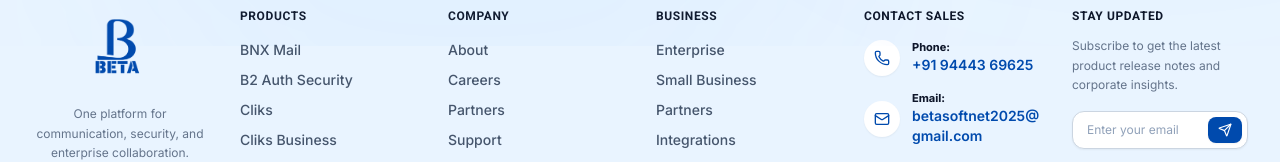
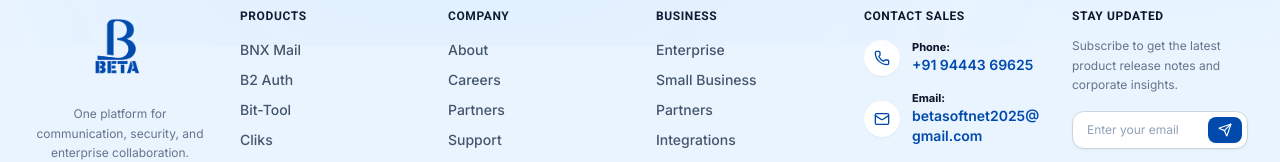
Before and after one commit to betasoftnet-png/BETA-WEB-FE, a React (Vite) app: page /share/jobs/1 in a window 1280 px wide. Shown: the part 754-916 px from the top of the page. Built offline with nearby package versions, Linux system fonts and the light colour scheme; no server answers; a web font is replaced by a local one.

Commit message:
feat: add Footer component with newsletter subscription and navigation links

```diff
--- a/src/components/Footer.jsx
+++ b/src/components/Footer.jsx
@@ -109,7 +109,17 @@ export default function Footer() {
                   rel="noopener noreferrer"
                   className="text-slate-600 hover:text-[#004AAD] transition-all duration-200 inline-block hover:translate-x-0.5"
                 >
-                  B2 Auth Security
+                  B2 Auth
+                </a>
+              </li>
+              <li>
+                <a
+                  href="https://bit-tool.com/"
+                  target="_blank"
+                  rel="noopener noreferrer"
+                  className="text-slate-600 hover:text-[#004AAD] transition-all duration-200 inline-block hover:translate-x-0.5"
+                >
+                  Bit-Tool
                 </a>
               </li>
               <li>
```
